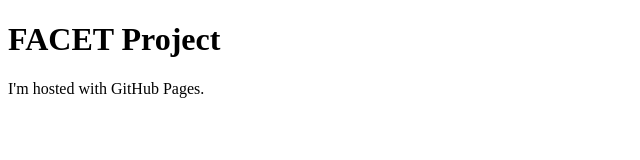
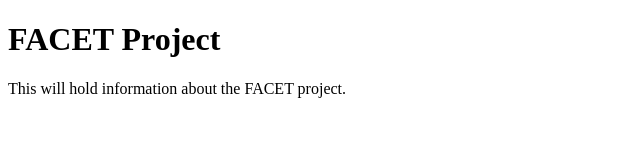
Before and after one commit to facetproject/facetproject, a plain HTML site: page index.html in a window 1280 px wide. Shown: the whole page, without its empty margins (0-640 px from the left). Drawn offline with Linux system fonts and the light colour scheme.

Commit message:
Update index.html
Text change

```diff
--- a/index.html
+++ b/index.html
@@ -2,6 +2,6 @@
 <html>
 <body>
 <h1>FACET Project</h1>
-<p>I'm hosted with GitHub Pages.</p>
+<p>This will hold information about the FACET project.</p>
 </body>
 </html>
```
